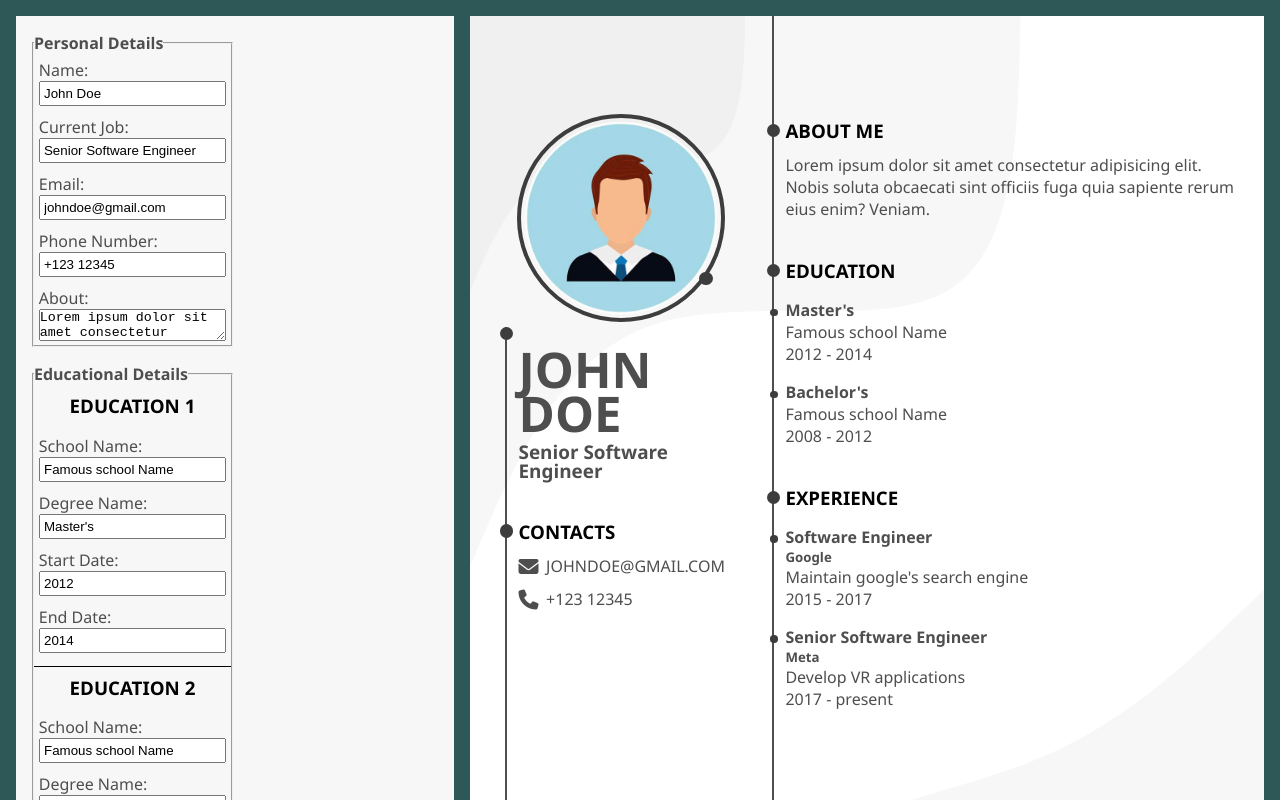
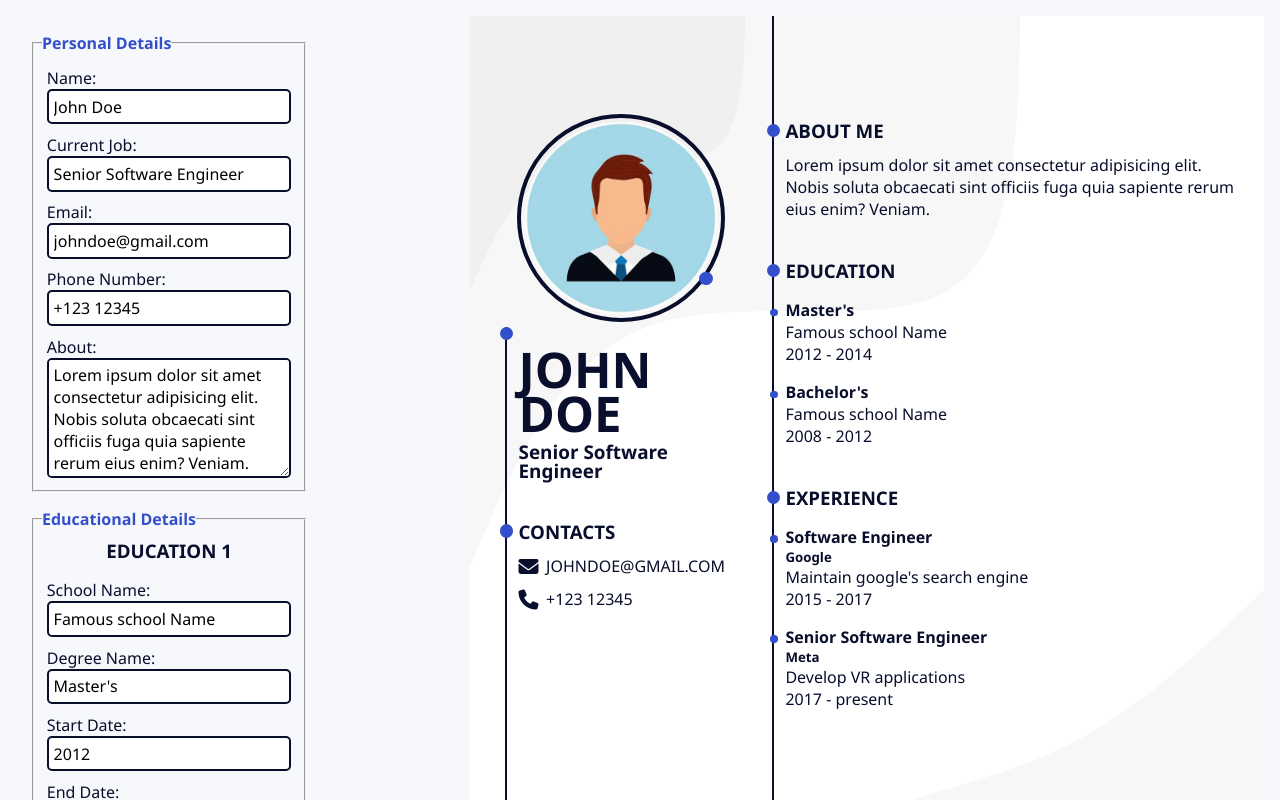
Before and after one commit to NabilHadi/cv_project, a React (Create React App) app: page / in a window 1280 px wide. Shown: the top 800 px of the page. Built offline with nearby package versions, Linux system fonts and the light colour scheme.

Commit message:
fix styling

```diff
--- a/src/styles.css
+++ b/src/styles.css
@@ -4,11 +4,25 @@
   margin: 0;
 }
 
+button,
+input,
+select,
+textarea {
+  font-family: inherit;
+  font-size: 100%;
+}
+
+:root {
+  --primary-color: hsl(229, 70%, 10%);
+  --scondary-color: hsl(229, 60%, 50%);
+  --neutral-color: hsl(229, 50%, 98%);
+}
+
 body {
-  background-color: rgb(46, 88, 88);
+  background-color: var(--neutral-color);
   font-family: "Segoe UI", Tahoma, Geneva, Verdana, sans-serif;
   padding: 1rem;
-  color: #4e4e4e;
+  color: var(--primary-color);
 }
 
 .dot,
@@ -22,7 +36,7 @@ body {
   height: 0.35cm;
   width: 0.35cm;
   border-radius: 50%;
-  background-color: #3d3d3d;
+  background-color: var(--scondary-color);
 }
 
 .sm-dot::before {
@@ -31,7 +45,7 @@ body {
   height: 0.2cm;
   width: 0.2cm;
   border-radius: 50%;
-  background-color: #3d3d3d;
+  background-color: var(--scondary-color);
 }
 
 ul {
@@ -43,7 +57,7 @@ ul li {
 }
 
 h3 {
-  color: #010101;
+  color: var(--primary-color);
   text-transform: uppercase;
   margin-bottom: 0.3cm;
   font-weight: 800;
@@ -71,7 +85,6 @@ p i {
 }
 
 .cv__form {
-  background-color: #f7f7f7;
   padding: 1rem;
   display: flex;
   flex-wrap: wrap;
@@ -82,26 +95,41 @@ p i {
   text-align: center;
 }
 
+.cv__form fieldset {
+  display: flex;
+  flex-direction: column;
+  padding: 0.5rem;
+}
+
+.cv__form .FieldGroup {
+  flex: 1;
+}
+
 .cv__form .FormField {
   display: flex;
   flex-direction: column;
   padding: 0.3rem;
 }
 
-.cv__form .FormField input {
-  padding: 0.2rem;
+.cv__form .FormField textarea {
+  height: max(120px, 10vh);
+}
+
+.cv__form .FormField :is(input, textarea) {
+  padding: 0.3rem;
+  font-size: 1rem;
+  border: 2px solid var(--primary-color);
+  border-radius: 5px;
+}
+
+.cv__form .FormField :is(input, textarea):focus {
+  border-color: var(--scondary-color);
+  outline: 2px solid var(--scondary-color);
 }
 
 .cv__form legend {
   font-weight: bold;
-}
-
-.cv__form .FieldGroup {
-  padding: 0.5rem 0;
-}
-
-.cv__form .FieldGroup:not(:first-of-type) {
-  border-top: 1px solid #010101;
+  color: var(--scondary-color);
 }
 
 .cv__view {
@@ -110,6 +138,7 @@ p i {
   width: 21cm;
   height: 29.7cm;
   background-image: url("./blob-scene-haikei.svg");
+  border: 1px solid var(--primary-color-light);
 }
 
 .cv__view__left-column {
@@ -117,7 +146,7 @@ p i {
   height: 100%;
   padding: 1rem;
   padding-bottom: 0;
-  border-right: 2px solid #4e4e4e;
+  border-right: 2px solid var(--primary-color);
   display: flex;
   flex-direction: column;
 }
@@ -126,7 +155,7 @@ p i {
   margin-left: 0.5cm;
   padding-left: 0.3cm;
   padding-right: 0.3cm;
-  border-left: 2px #4e4e4e solid;
+  border-left: 2px var(--primary-color) solid;
   flex: 1;
 }
 
@@ -139,7 +168,7 @@ p i {
 .cv__view__personal__img {
   width: 100%;
   max-width: 5.5cm;
-  border: 0.13cm solid #3d3d3d;
+  border: 0.13cm solid var(--primary-color);
   padding: 0.1cm;
   border-radius: 50%;
   margin-top: 2.169cm;
```
